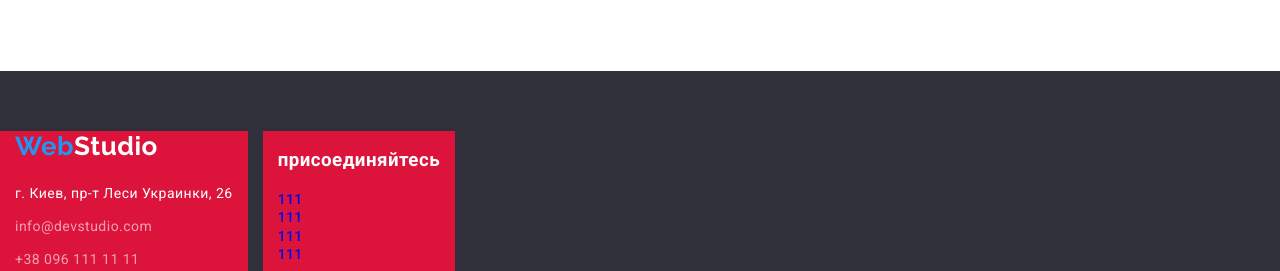
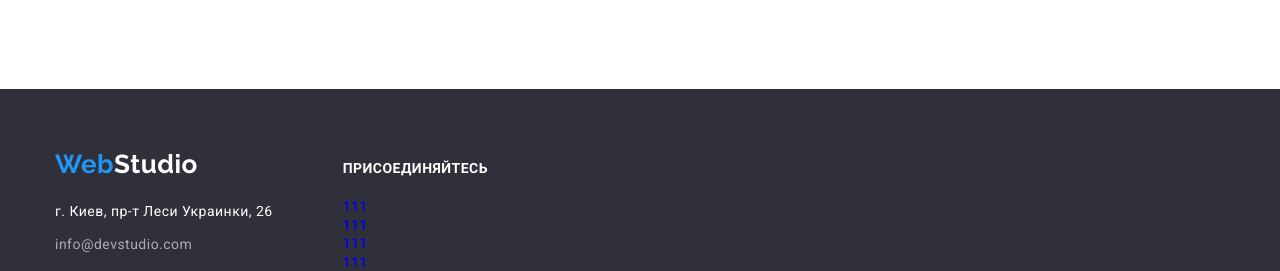
Before and after one commit to Ali-sia/goit-markup-hw-04, a plain HTML site: page index.html in a window 1280 px wide. Shown: the part 2529-2800 px from the top of the page. Drawn offline with nearby package versions, Linux system fonts and the light colour scheme.

Commit message:
Fixed display footer

```diff
--- a/css/styles.css
+++ b/css/styles.css
@@ -86,6 +86,13 @@ a {
   font-size: 14px;
   line-height: 1.14px;
   letter-spacing: 0.02em;
+}
+
+.container {
+  margin-left: auto;
+  margin-right: auto;
+  width: 1200px;
+  padding: 0 15px;
 }
 
 .visually-hidden {
@@ -189,13 +196,6 @@ img {
   margin-right: 10px;
   background-image: url(../images/icons/icon-smartphone.svg);
   background-size: contain;
-}
-
-.container {
-  margin-left: auto;
-  margin-right: auto;
-  width: 1200px;
-  padding: 0 15px;
 }
 
 /* logo decorstion */
@@ -569,12 +569,22 @@ button {
   margin-top: 0;
   margin-bottom: 9px;
 }
+.contact-info {
+  display: inherit;
+  align-items: flex-start;
+}
+.footer-container {
+  width: fit-content;
+  margin-right: 70px;
+}
+.footer .container {
+  display: flex;
+}
 
-.test {
-  background-color: crimson;
-  margin-right: 15px;
-  /* width: 300px; */
+.contact-info .title {
+  margin: 12px 0 20px 0;
+  text-transform: uppercase;
+  font-weight: 700;
+  font-size: 14px;
+  line-height: 1.14;
 }
-.test1 {
-  width: fit-content;
-}
--- a/index.html
+++ b/index.html
@@ -43,6 +43,7 @@
     <!--Главная секция-->
     <main>
       <!--Секция-герой-->
+      <a href="./test.html">tast footer at this time</a>
       <section class="hero container">
         <h1 class="hero-title">
           Эффективные решения <br />
@@ -182,8 +183,9 @@
     <!--Футер-->
     <footer class="footer">
       <!-- section 1 -->
-      <section class="test">
-        <div class="container footer-container test1">
+      <div class="container">
+        <section class="contact-info">
+          <div class="footer-container">
             <a href="./index.html" class="logo">
               <span class="first-word">Web</span><span class="second-word">Studio</span>
             </a>
@@ -195,8 +197,8 @@
           </div>
         </section>
         <!-- section 2 -->
-      <section class="test">
-        <div class="container test1">
+        <section class="contact-info">
+          <div class="footer-container">
             <h3 class="title">присоединяйтесь</h3>
             <ul class="list">
               <li><a href="#" class="link">111</a></li>
@@ -206,6 +208,7 @@
             </ul>
           </div>
         </section>
+      </div>
     </footer>
   </body>
 </html>
```
Also changed, not shown: portfolio.html (+18 -1 lines). Lines whose indentation alone changed are shown as unchanged.
